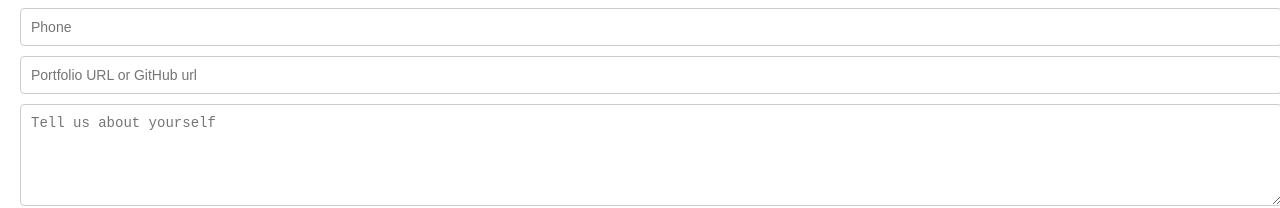
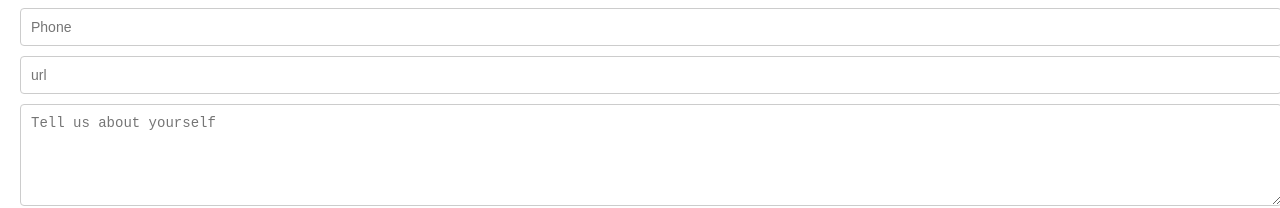
Before and after one commit to MirgudeSaikrishna/ResumeBuilder, a React (Create React App) app: page /resume-builder in a window 1280 px wide. Shown: the part 219-427 px from the top of the page. Built offline with nearby package versions, Linux system fonts and the light colour scheme.

Commit message:
Update ResumeBuilder.js

```diff
--- a/src/ResumeBuilder.js
+++ b/src/ResumeBuilder.js
@@ -155,8 +155,10 @@ const ResumeBuilder = () => {
     y += lineHeight;
     doc.text(`${personalInfo.phone || "N/A"}`, 10, y);
     y += lineHeight;
+    if(url.length>0){
     doc.text(`${personalInfo.url || "N/A"}`, 10, y);
     y += lineHeight;
+    }
     doc.text(`${personalInfo.about || "N/A"}`, 10, y , {maxWidth: 180});
     y += lineHeight;
 
@@ -171,6 +173,7 @@ const ResumeBuilder = () => {
     skills.forEach((skill) => {
         y = addText(`- ${skill}`, margin + 5, y, pageWidth - 2 * margin);
       });
+      y+=lineHeight;
     }
 
     // Add Experience Section if Data Exists
@@ -288,7 +291,7 @@ const ResumeBuilder = () => {
         <input
           type="url"
           name="url"
-          placeholder="Portfolio URL or GitHub url"
+          placeholder="url"
           value={personalInfo.url}
           onChange={handleInputChange}
           style={inputStyle}
```
